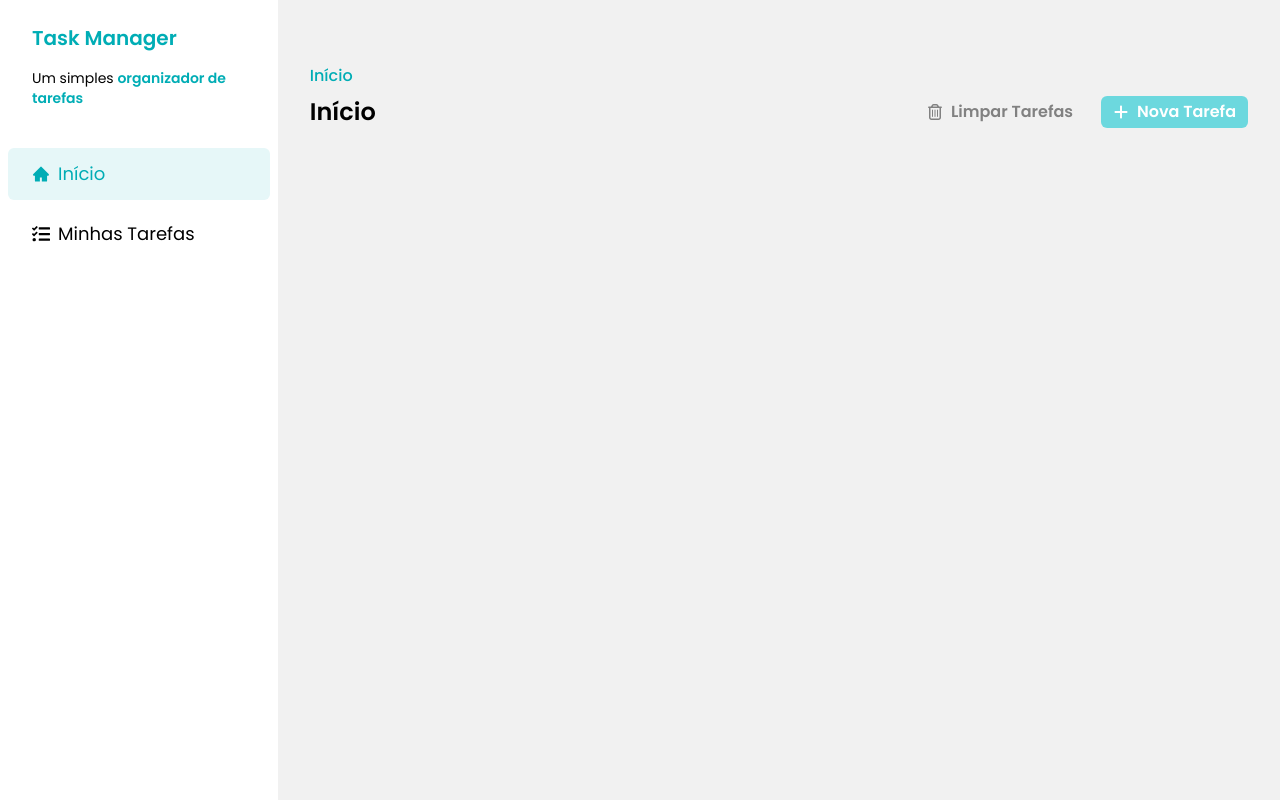
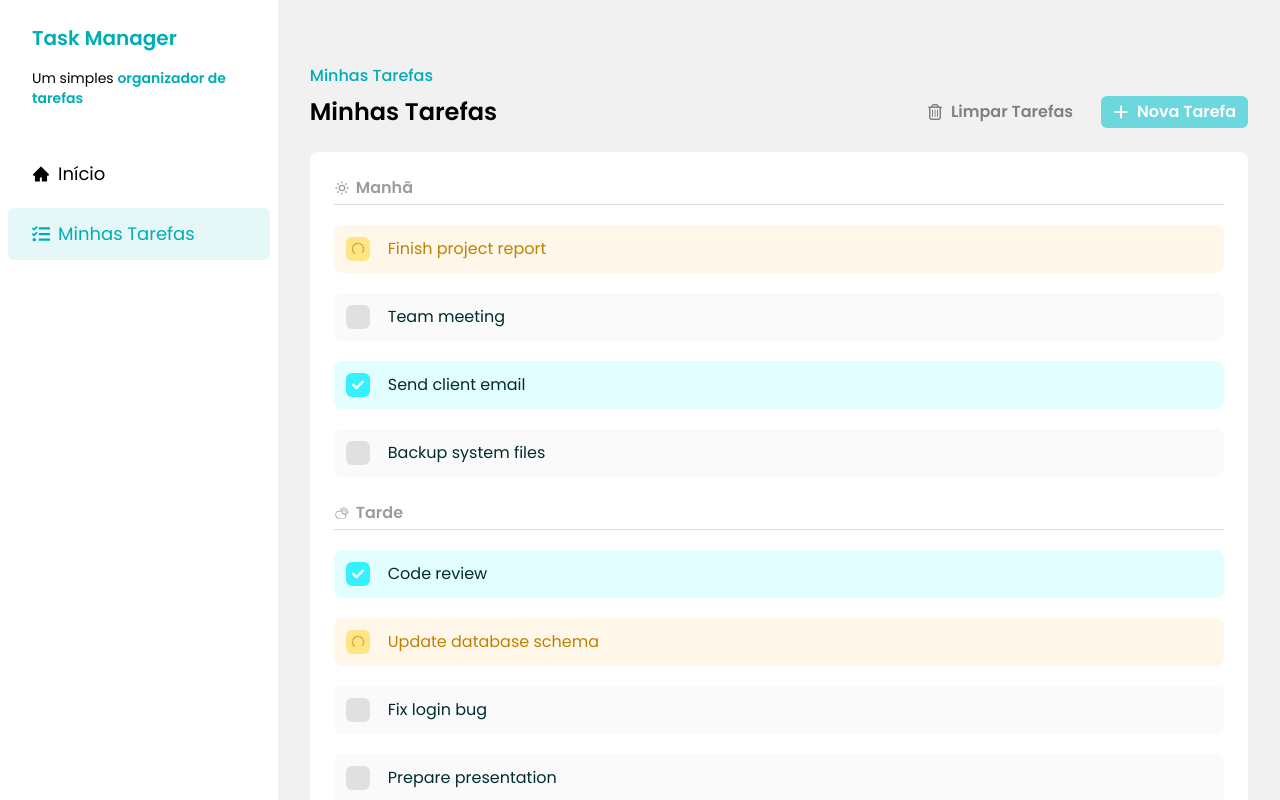
Before and after one commit to nicolasandreos/Task-Manager-React, a React (Vite) app: page / in a window 1280 px wide. Shown: the top 800 px of the page. Built offline with nearby package versions, Linux system fonts and the light colour scheme.

Commit message:
feat: tasks list and status

```diff
--- a/src/App.jsx
+++ b/src/App.jsx
@@ -1,13 +1,32 @@
 import Header from "./_components/Header";
 import Sidebar from "./_components/Sidebar";
+import Button from "./_components/Button";
+import { FaRegTrashCan } from "react-icons/fa6";
+import { FaPlus } from "react-icons/fa6";
+import Tasks from "./_components/Tasks";
 
 function App() {
   return (
     <>
       <div className="flex h-screen w-screen">
         <Sidebar />
-        <div className="w-full px-8 pt-16">
-          <Header />
+        <div className="w-full space-y-6 px-8">
+          {/* HEADER */}
+          <div className="w-full pt-16">
+            <Header title="Minhas Tarefas" subtitle="Minhas Tarefas">
+              <Button variant="secondary">
+                <FaRegTrashCan />
+                Limpar Tarefas
+              </Button>
+              <Button>
+                <FaPlus />
+                Nova Tarefa
+              </Button>
+            </Header>
+          </div>
+
+          {/* TASKS */}
+          <Tasks />
         </div>
       </div>
     </>
--- /dev/null
+++ b/src/_components/Checkbox.jsx
@@ -0,0 +1,34 @@
+import { AiOutlineLoading3Quarters } from "react-icons/ai";
+import { FaCheck } from "react-icons/fa";
+
+const Checkbox = ({ task }) => {
+  const getCheckboxVariantType = () => {
+    switch (task.status) {
+      case "done":
+        return "bg-[#34f1ff]";
+      case "in_progress":
+        return "bg-amber-200";
+      case "to_do":
+        return "bg-[#e0e0e0]";
+    }
+  };
+  return (
+    <label
+      htmlFor={task.id}
+      className={`relative flex h-6 w-6 cursor-pointer items-center justify-center rounded-md p-1.5 ${getCheckboxVariantType()}`}
+    >
+      <input
+        type="checkbox"
+        id={task.id}
+        className="absolute h-full w-full cursor-pointer opacity-0"
+      />
+
+      {task.status === "in_progress" && (
+        <AiOutlineLoading3Quarters className="animate-spin" />
+      )}
+      {task.status === "done" && <FaCheck className="text-white" />}
+    </label>
+  );
+};
+
+export default Checkbox;
--- a/src/_components/Header.jsx
+++ b/src/_components/Header.jsx
@@ -1,25 +1,12 @@
-import Button from "./Button";
-import { FaRegTrashCan } from "react-icons/fa6";
-import { FaPlus } from "react-icons/fa6";
-
-const Header = () => {
+const Header = ({ title, subtitle, children }) => {
   return (
     <div className="flex w-full justify-between">
       <div className="flex flex-col gap-2">
-        <p className="font-medium text-[#00ADB5]">Início</p>
-        <p className="text-2xl font-semibold">Início</p>
+        <p className="font-medium text-[#00ADB5]">{subtitle}</p>
+        <p className="text-2xl font-semibold">{title}</p>
       </div>
 
-      <div className="flex items-center gap-4">
-        <Button variant="secondary">
-          <FaRegTrashCan />
-          Limpar Tarefas
-        </Button>
-        <Button>
-          <FaPlus />
-          Nova Tarefa
-        </Button>
-      </div>
+      <div className="flex items-center gap-4">{children}</div>
     </div>
   );
 };
--- a/src/_components/Sidebar.jsx
+++ b/src/_components/Sidebar.jsx
@@ -16,13 +16,13 @@ const Sidebar = () => {
       </div>
 
       <div className="mt-4 flex flex-col gap-2 px-2">
-        <SidebarButton variant="selected">
+        <SidebarButton>
           <div className="flex items-center gap-2 font-normal">
             <AiFillHome />
             Início
           </div>
         </SidebarButton>
-        <SidebarButton>
+        <SidebarButton variant="selected">
           <div className="flex items-center gap-2 font-normal">
             <FaTasks />
             Minhas Tarefas
--- /dev/null
+++ b/src/_components/TaskItem.jsx
@@ -0,0 +1,26 @@
+import Checkbox from "./Checkbox";
+
+const TaskItem = ({ task }) => {
+  const getVariantType = () => {
+    switch (task.status) {
+      case "done":
+        return "text-[#002C2E] bg-[#00f2ff1c]";
+      case "in_progress":
+        return "bg-[#ffeabf54] text-[#c08000]";
+      case "to_do":
+        return "bg-[#d1d1d11c] text-[#002C2E]";
+    }
+  };
+
+  return (
+    <div
+      className={`flex items-center gap-4.5 rounded-lg p-3 ${getVariantType()}`}
+    >
+      <Checkbox task={task} />
+
+      <p className="">{task.title}</p>
+    </div>
+  );
+};
+
+export default TaskItem;
--- /dev/null
+++ b/src/_components/TaskSection.jsx
@@ -0,0 +1,16 @@
+import TaskItem from "./TaskItem";
+
+const TaskSection = ({ children, tasks }) => {
+  return (
+    <div className="flex flex-col gap-5">
+      <div className="flex items-center gap-1.5 border-b border-[#dddddd] pb-1 font-semibold text-[#9A9C9F]">
+        {children}
+      </div>
+      {tasks.map((task) => {
+        return <TaskItem task={task} />;
+      })}
+    </div>
+  );
+};
+
+export default TaskSection;
--- /dev/null
+++ b/src/_components/Tasks.jsx
@@ -0,0 +1,33 @@
+import TaskSection from "./TaskSection";
+import { LuSunMedium } from "react-icons/lu";
+import { CiCloudSun } from "react-icons/ci";
+import { MdOutlineNightlight } from "react-icons/md";
+import { useState } from "react";
+import TASKS from "../constants/tasks";
+
+const Tasks = () => {
+  const [tasks] = useState(TASKS);
+
+  const morningTasks = tasks.filter((task) => task.period === "morning");
+  const eveningTasks = tasks.filter((task) => task.period === "evening");
+  const nightTasks = tasks.filter((task) => task.period === "night");
+
+  return (
+    <div className="w-full space-y-6 rounded-lg bg-white p-6">
+      <TaskSection tasks={morningTasks}>
+        <LuSunMedium />
+        Manhã
+      </TaskSection>
+      <TaskSection tasks={eveningTasks}>
+        <CiCloudSun />
+        Tarde
+      </TaskSection>
+      <TaskSection tasks={nightTasks}>
+        <MdOutlineNightlight />
+        Noite
+      </TaskSection>
+    </div>
+  );
+};
+
+export default Tasks;
--- /dev/null
+++ b/src/constants/tasks.js
@@ -0,0 +1,79 @@
+const TASKS = [
+  {
+    id: 1,
+    title: "Finish project report",
+    status: "in_progress",
+    description:
+      "Complete the final adjustments and review the project documentation.",
+    period: "morning",
+  },
+  {
+    id: 2,
+    title: "Team meeting",
+    status: "to_do",
+    description:
+      "Discuss weekly goals and align tasks with the development team.",
+    period: "morning",
+  },
+  {
+    id: 3,
+    title: "Code review",
+    status: "done",
+    description: "Review pull requests and provide feedback on recent changes.",
+    period: "evening",
+  },
+  {
+    id: 4,
+    title: "Update database schema",
+    status: "in_progress",
+    description:
+      "Apply new relationships and optimize existing database tables.",
+    period: "evening",
+  },
+  {
+    id: 5,
+    title: "Send client email",
+    status: "done",
+    description: "Send progress update and next steps to the client.",
+    period: "morning",
+  },
+  {
+    id: 6,
+    title: "Fix login bug",
+    status: "to_do",
+    description:
+      "Investigate and resolve authentication issues on the login page.",
+    period: "evening",
+  },
+  {
+    id: 7,
+    title: "Study JavaScript patterns",
+    status: "in_progress",
+    description:
+      "Learn common design patterns used in modern JavaScript applications.",
+    period: "night",
+  },
+  {
+    id: 8,
+    title: "Prepare presentation",
+    status: "to_do",
+    description: "Create slides for the upcoming sprint review meeting.",
+    period: "evening",
+  },
+  {
+    id: 9,
+    title: "Refactor API endpoints",
+    status: "done",
+    description: "Improve code readability and performance of REST endpoints.",
+    period: "evening",
+  },
+  {
+    id: 10,
+    title: "Backup system files",
+    status: "to_do",
+    description: "Create a secure backup of important system configurations.",
+    period: "morning",
+  },
+];
+
+export default TASKS;
```
